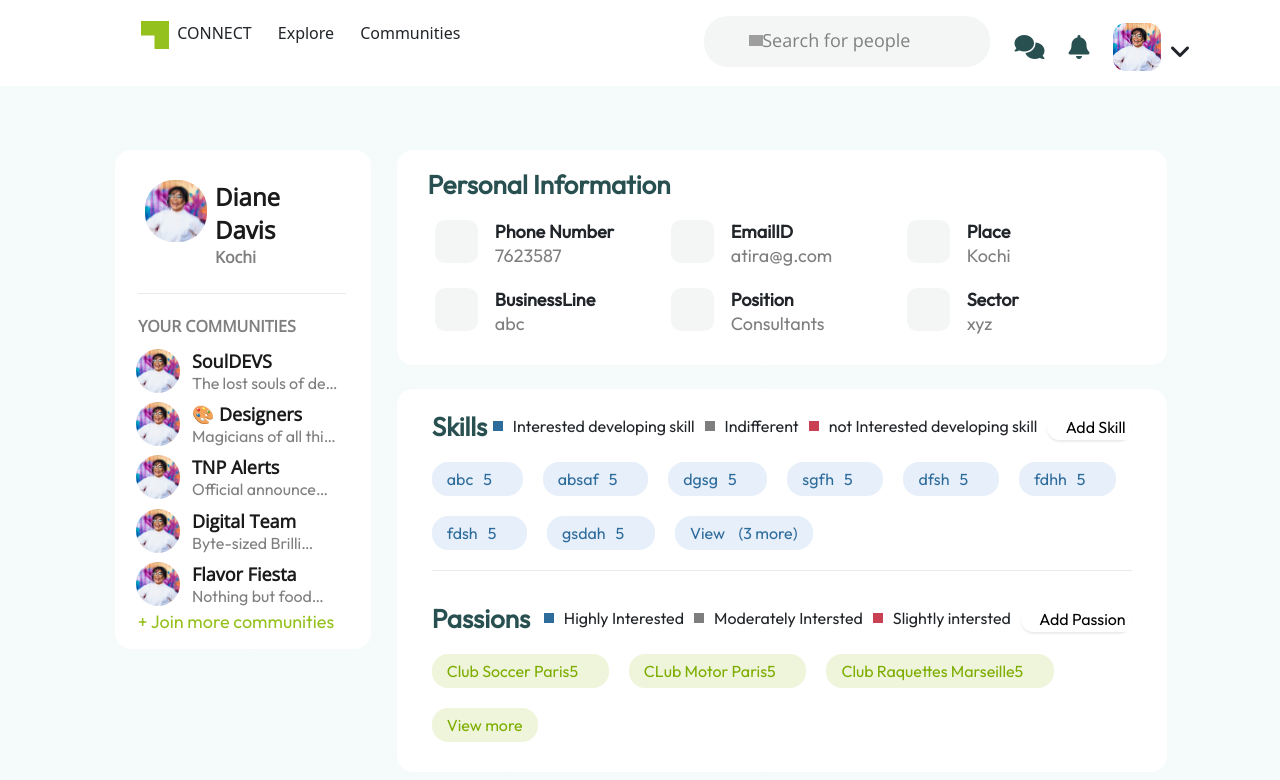
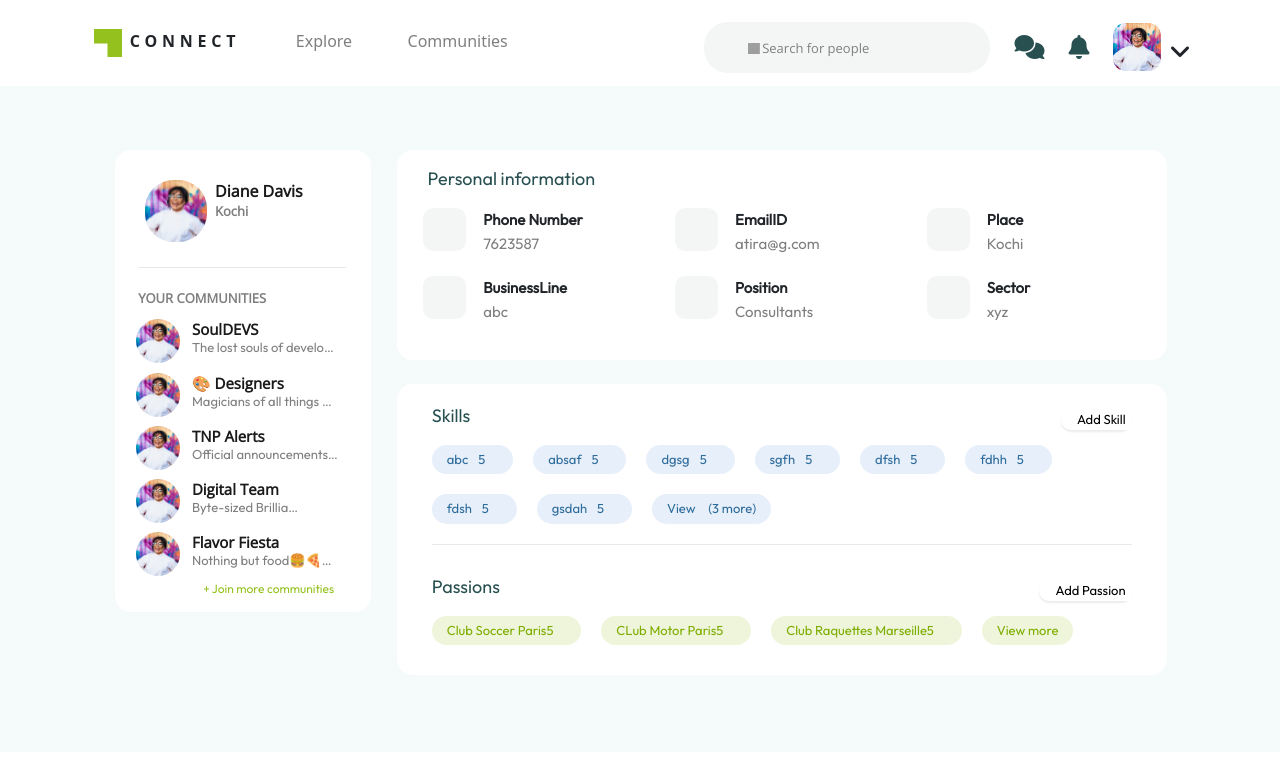
Before and after one commit to ayshapa123/TNPCONNECT1, an Angular app: page / in a window 1280 px wide. Shown: the top 780 px of the page. Built offline with nearby package versions, Linux system fonts and the light colour scheme.

Commit message:
Font size reduced for the profile page

```diff
--- a/src/app/modules/profile/community/community.component.css
+++ b/src/app/modules/profile/community/community.component.css
@@ -60,7 +60,7 @@
   color: #1A1A1A;
 
   font-family: Open Sans;
-  font-size: 1.5em;
+  font-size:var(--communityname);
   font-style: normal;
 
   line-height: normal;
@@ -70,7 +70,7 @@
   color: var(--medium-grey, #7F7F80);
 
   font-family: Open Sans;
-  font-size: 16px;
+  font-size: var(--communityDescritpion);
   font-style: normal;
   font-weight: 600;
   line-height: normal;
@@ -90,7 +90,7 @@
   color: var(--medium-grey, #7F7F80);
 
   font-family: Open Sans;
-  font-size: 16px;
+  font-size: var(--communityDescritpion);
   font-style: normal;
   font-weight: 700;
   /* line-height: normal; */
@@ -133,7 +133,7 @@
 .communityname {
   color: #1A1A1A;
   font-family: Open Sans;
-  font-size: 18px;
+  font-size: var(--sectionDescription);
   font-style: normal;
   font-weight: 600;
   line-height: normal;
@@ -144,7 +144,7 @@
   /* overflow: hidden; */
   /* text-overflow: ellipsis; */
   font-family: Outfit;
-  font-size: 16px;
+  font-size: var(--communityDescritpion);
   font-style: normal;
   font-weight: 300;
   line-height: normal;
@@ -159,7 +159,7 @@
 .join {
   color: var(--green, #95C11E);
   font-family: Outfit;
-  font-size: 18px;
+  font-size: var(--communityjoin);
   font-style: normal;
   font-weight: 500;
   line-height: normal;
--- a/src/app/modules/profile/personalinfo/personalinfo.component.css
+++ b/src/app/modules/profile/personalinfo/personalinfo.component.css
@@ -3,7 +3,7 @@
 }
 .section{
     /* padding: 20px 20px 0px 63px; */
-    padding: 0px 36px 9px 50px
+    padding: 0% 0% 2% 5% ;
 }
 
 .row{
@@ -13,11 +13,11 @@
 }
 .data1{
     line-height: 24px;
-    font-size: 18px;
+    font-size: var(--sectionDescription);
 }
 .data2{
     line-height: 24px;
-    font-size: 18px;
+    font-size: var(--sectionDescription);
     color:#7F7F80;
 }
 
@@ -50,7 +50,8 @@ main.p{
 }
 p{
     color: var(--dark-green, #295051);
-    font-size: 26px;
+
+    font-size: var( --sectionHeaderSize);
     padding-left: 4%;
     padding-top: 2%;
     font-weight: 0;
--- a/src/app/modules/profile/personalinfo/personalinfo.component.html
+++ b/src/app/modules/profile/personalinfo/personalinfo.component.html
@@ -1,7 +1,7 @@
 
 <div class="main">
 
-    <p style="font-weight:600">Personal Information</p>
+    <p style="font-weight:500">Personal information</p>
 
     <div class="section">
 
--- a/src/app/modules/profile/profile.component.css
+++ b/src/app/modules/profile/profile.component.css
@@ -1,7 +1,7 @@
 .main{
     background:linear-gradient(0deg, rgba(79, 167, 172, 0.06) 0%, rgba(79, 167, 172, 0.06) 100%), #FFF;
     width: 100%;
-    height: 900px;
+    height: 100%;
     gap: 2%;
     /* padding-top: 0%; */
     /* border: 1px solid; */
--- a/src/app/modules/profile/skills/skills.component.css
+++ b/src/app/modules/profile/skills/skills.component.css
@@ -16,7 +16,7 @@
 .tc-skillSection1{
     border-bottom-left-radius: 16px;
     border-bottom-right-radius: 16px;
-    margin-bottom: 23%;
+    margin-bottom: 10%;
 
 }
 
@@ -28,6 +28,7 @@
 .tc-skillSection div,.tc-skillSection1 div {
     display: flex;
     flex-wrap: wrap;
+    font-size: var(--communityDescritpion);
 }
 
 .skill {
@@ -69,6 +70,7 @@
 .floatright div ,.floatright1 div{
     position: relative;
     padding-left: 20px;
+    font-size: var(--intrest);
 }
 
 .floatright div::before {
@@ -113,7 +115,7 @@ p {
     margin-top: -7px;
     margin-bottom: 1rem;
     font-family: Outfit;
-    font-size: 26px;
+    font-size:var(--sectionHeaderSize);
     font-weight: 500;
     color: #295051;
 }
@@ -164,7 +166,10 @@ p {
 
   }
 
-
+  .floatright1{
+    border-top: 1px solid #E9E9E9;
+    /* margin-top: 1%; */
+}
   .floatright1{
     justify-content: center;
   }
--- a/src/app/modules/profile/skills/skills.component.html
+++ b/src/app/modules/profile/skills/skills.component.html
@@ -1,11 +1,11 @@
 <div class="main">
 <div class="tc-skillSection">
     <div class="row1">
-        <p style="font-weight:600">Skills</p>
+        <p style="font-weight:500">Skills</p>
         <div class="floatright">
-            <div>Interested developing skill</div>
+            <!-- <div>Interested developing skill</div>
             <div>Indifferent</div>
-            <div>not Interested developing skill</div>
+            <div>not Interested developing skill</div> -->
             <span>
                 <i class="fa-solid fa-circle-plus"></i>
                 <button class="addSkill" (click)="newlabel()">Add Skill</button>
@@ -45,9 +45,9 @@
       </div>
 
     <div class="floatright1">
-        <div>Interested developing skill</div>
+        <!-- <div>Interested developing skill</div>
         <div>Indifferent</div>
-        <div>not Interested developing skill</div>
+        <div>not Interested developing skill</div> -->
     </div>
     <!-- passion -->
     <!-- <div class="row1">
@@ -79,11 +79,11 @@
 <!-- new -->
 <div class="tc-skillSection1">
     <div class="row1">
-        <p style="font-weight:600">Passions</p>
+        <p style="font-weight:500">Passions</p>
         <div class="floatright">
-            <div>Highly Interested</div>
+            <!-- <div>Highly Interested</div>
             <div>Moderately Intersted</div>
-            <div>Slightly intersted</div>
+            <div>Slightly intersted</div> -->
             <span>
                 <i class="fa-solid fa-circle-plus"></i>
                 <button class="addSkill" (click)="newlabel()">Add Passion</button>
@@ -101,9 +101,9 @@
         </div>
     </div>
     <div class="floatright1">
-        <div>Highly Interested</div>
+        <!-- <div>Highly Interested</div>
         <div>Moderately Intersted</div>
-        <div>Slightly intersted</div>
+        <div>Slightly intersted</div> -->
     </div>
 </div>
 </div>
--- a/src/app/shared/header/header.component.css
+++ b/src/app/shared/header/header.component.css
@@ -1,5 +1,5 @@
 header{
-    background: #FFF;
+    background: var(--maincolor);
     box-shadow: 0px 4px 8px 0px rgba(0, 0, 0, 0.04);
 
     height: 86px;
@@ -11,10 +11,11 @@ header{
     /* margin-left: 1%; */
     padding-top: 1%;
     padding-left: 0%;
-    padding-inline:6%;
+    /* padding-inline:6%; */
     justify-content:space-evenly;
     /* white-space: nowrap; */
     margin-left: 3%;
+    align-items: center;
     /* overflow: hidden; */
     /* position: relative; */
 }
@@ -101,16 +102,17 @@ justify-content:space-between;
         color: #7F7F80;
         background: url(https://static.thenounproject.com/png/101791-200.png) no-repeat left;
         background-size:6%;
-        /* background-position: -1%; */
-        background-position: left 1px bottom 21px;
-
+        background-position: -1%;
+        /* background-position: left 1px bottom 21px; */
+        /* background-:var(--medium-grey, #7F7F80);font-weight: 500; */
         font-family: Open Sans;
-        font-size: 18px;
+        font-size: 13px;
         font-style: normal;
         font-weight: 400;
         line-height: normal;
         padding: 6%;
       }
+
 .box{
     width: 38%;
     /* padding-inline: 15%; */
@@ -120,6 +122,7 @@ justify-content:space-between;
     height: 82%;
     /* border: 1px solid black; */
     margin-left: 11%;
+    align-items:center;
 
 
 }
@@ -147,19 +150,10 @@ font-size: 24px;
     background-repeat: no-repeat;
 
 }
- @media only screen and (max-width: 1111px)and(min-width:1090px) {
-    .imagediv{
+ @media (max-width: 852px){
+    input{
         width:12%;
         padding-left: 3%;
-
     }
 
 }
-@media only screen and (max-width: 1091px)and(min-width:825px) {
-    .imagediv{
-        width:9%;
-        padding-left: 3%;
-
-    }
-
-}
--- a/src/app/shared/header/header.component.html
+++ b/src/app/shared/header/header.component.html
@@ -4,11 +4,11 @@
             <div class="imagediv" style="background-image:url(../../../assets/Vector.png)"></div>
 
             <!-- <img src="../../../assets/Vector.png" height="16" width="16">        -->
-            <p class="ms-2">CONNECT</p>
+            <p class="ms-2" style="font-weight: 700;letter-spacing: 4.8px;">CONNECT</p>
         </div>
         <!-- <div class=" d-flex"> -->
-            <p class="  ">Explore</p>
-            <p class="  ">Communities</p>
+            <p style="color: var(--medium-grey, #7F7F80);font-weight: 500;">Explore</p>
+            <p style="color: var(--medium-grey, #7F7F80);font-weight: 500;">Communities</p>
         <!-- </div> -->
     </div>
 
--- a/src/styles.css
+++ b/src/styles.css
@@ -4,9 +4,35 @@
 } */
 
 :root{
-    --maincolor:rgb(83, 230, 83);
+    --maincolor:rgb(255, 255, 255);
     --circe:50%;
+    --sectionHeaderSize:26px;
+    --communityname:24px;
+    --sectionDescription:18px;
+    --communityDescritpion:16px;
+    --communityjoin:16px;
+    --intrest:14px;
 }
 /* body{
     zoom: %;
 } */
+
+@media (max-width:1280px) {
+   :root{
+    --sectionHeaderSize:18px;
+    --sectionDescription:15px;
+    --communityname:16px;
+    --communityDescritpion:13px;
+    --communityjoin:12px;
+    --intrest:11px;
+
+
+   }
+}
+/* @media (max-width:550px) {
+    :root{
+     --sectionHeaderSize:15px;
+     --sectionDescription:12px;
+
+    }
+ } */
```
